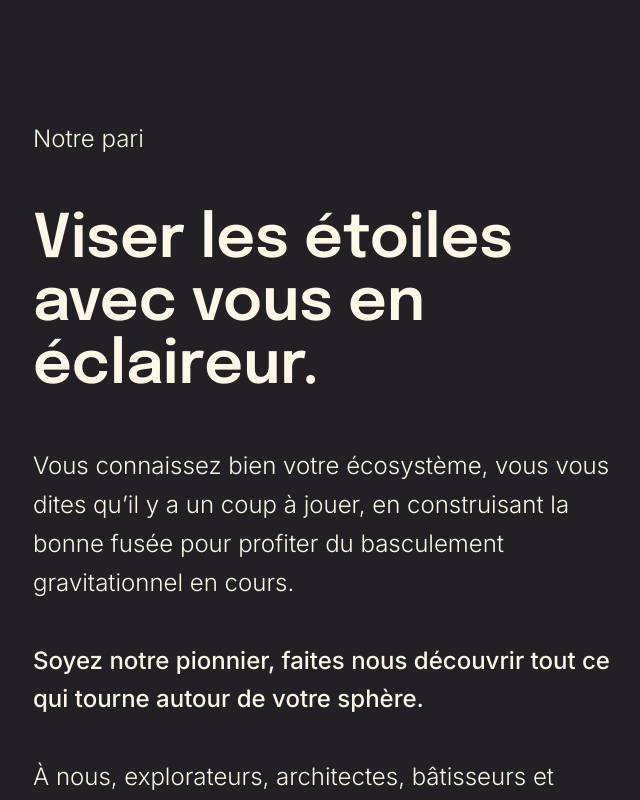
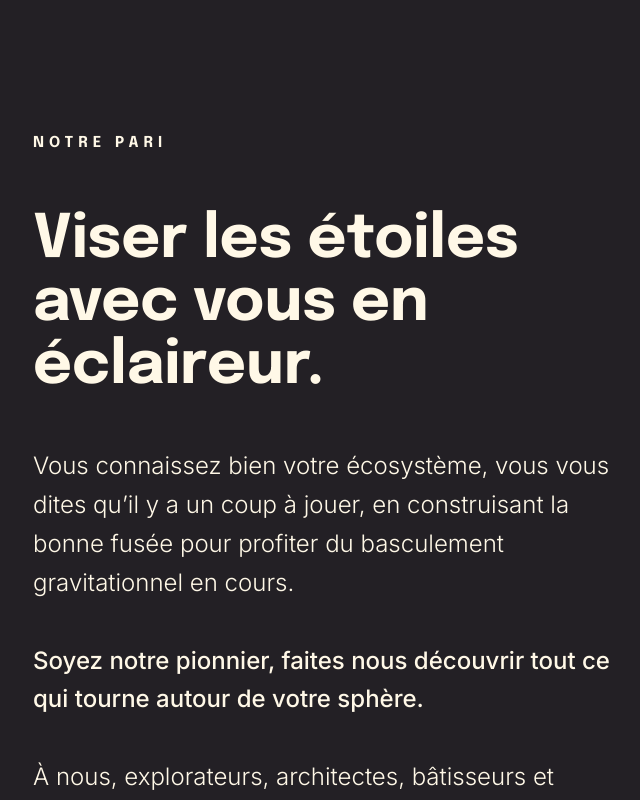
Before and after one commit to stellaire-studio/stellaire-studio.github.io, a plain HTML site: page index.html in a window 1280 px wide. Shown: the part 1480-2280 px from the top of the page, without its empty margins (607-1247 px from the left). Drawn offline with nearby package versions, Linux system fonts and the light colour scheme; no server answers.

Commit message:
Try Lottie import for stars shining

```diff
--- a/css/fonts.css
+++ b/css/fonts.css
@@ -1,4 +1,4 @@
-@import url('https://fonts.googleapis.com/css2?family=Epilogue:wght@600&family=Inter:wght@300;500&display=swap');
+@import url('https://fonts.googleapis.com/css2?family=Epilogue:wght@600;700&family=Inter:wght@300;500&display=swap');
 
 
 body {
@@ -22,7 +22,6 @@ h2 {
   letter-spacing:-0.1px;
 }
 
-
 section {
   font-size: 24px;
   line-height: 1.618;
@@ -32,7 +31,15 @@ section b {
   font-weight: 500;
 }
 
-
 footer {
   font-size: 200px;
 }
+
+.overtitre {
+  font-family: 'Epilogue';
+  font-weight: 700;
+  font-size: 15px;
+  letter-spacing: 5px;
+  text-transform: uppercase;
+  color: var(--white);
+}
--- a/css/style.css
+++ b/css/style.css
@@ -12,6 +12,7 @@ section {
   margin: 0 40px;
   display: grid;
   grid-template-columns: 1fr 1fr;
+  position: relative;
 }
 
 .align-right {
@@ -27,3 +28,9 @@ footer span {
   color: var(--black);
   white-space: nowrap;
 }
+
+/* ANIMATIONS */
+lottie-player {
+  position: absolute;
+  right: 0;
+}
--- a/index.html
+++ b/index.html
@@ -6,6 +6,8 @@
         <title>stellaire.studio · SAAS Studio à Nantes</title>
         <meta name="description" content="">
         <meta name="viewport" content="width=device-width, initial-scale=1">
+
+        <script src="https://unpkg.com/@lottiefiles/lottie-player@latest/dist/lottie-player.js"></script>
 
         <link rel="stylesheet" href="css/normalize.css">
         <link rel="stylesheet" href="css/style.css">
@@ -18,6 +20,8 @@
       </main>
       <section>
         <div class="content">
+          <lottie-player src="https://assets5.lottiefiles.com/packages/lf20_7ktxaqhj.json" background="transparent"  speed=".5"  style="width: 1440px; height: 500px;" loop autoplay></lottie-player>
+
           Viser les étoiles c’est important, mais au quotidien, ce qui compte c’est que votre petite planète continue à tourner. <br><br>
 
           Vous le sentez, ça pourrait être plus pratique pour vos équipes et vos clients, plus rapide, moins répétitif. <br><br>
@@ -28,6 +32,9 @@
 
       <section>
         <div class="content align-right">
+
+
+
           <span class="overtitre">Notre pari</span>
           <h2>Viser les étoiles avec vous en éclaireur. </h2>
 
```
